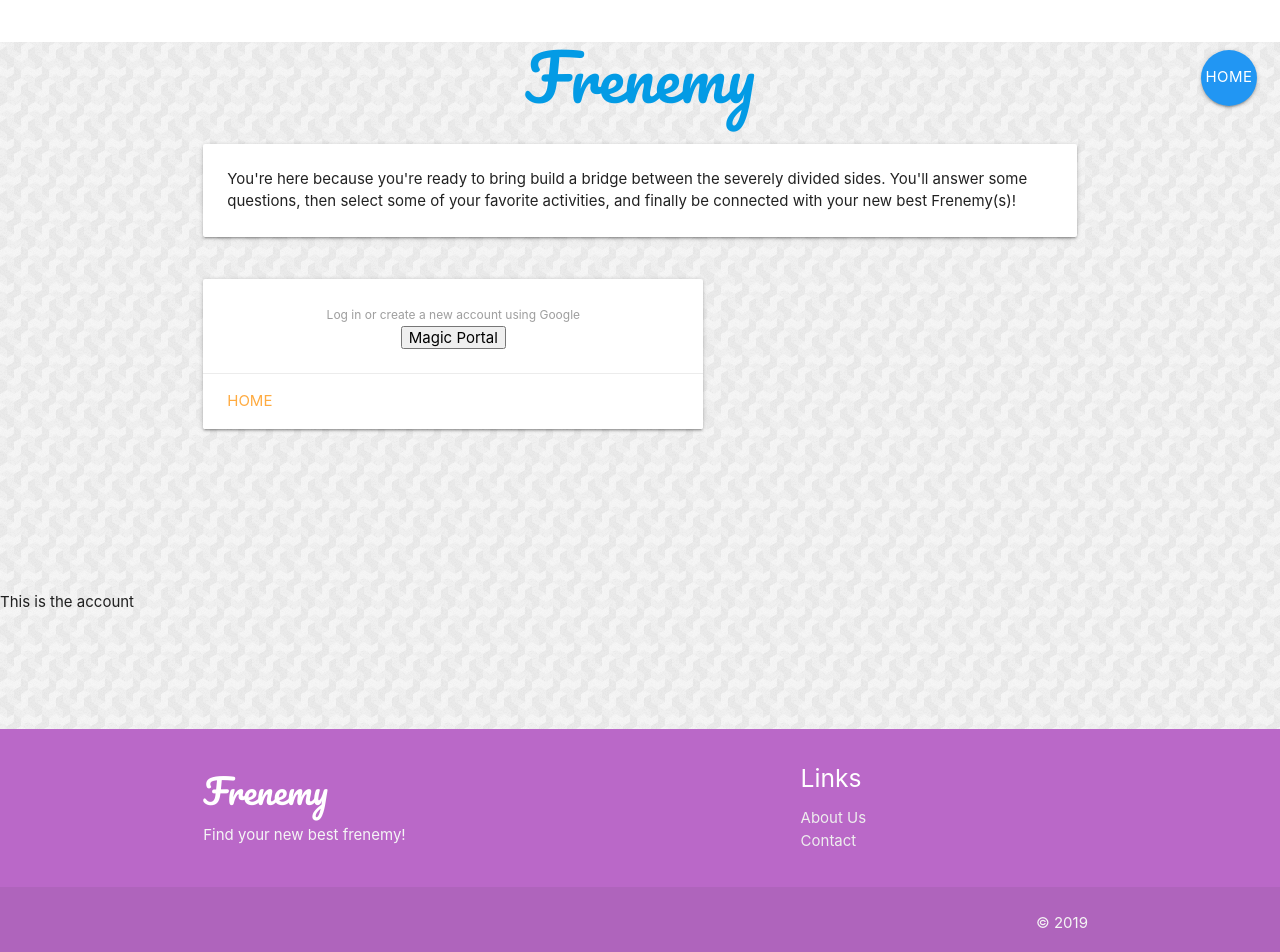
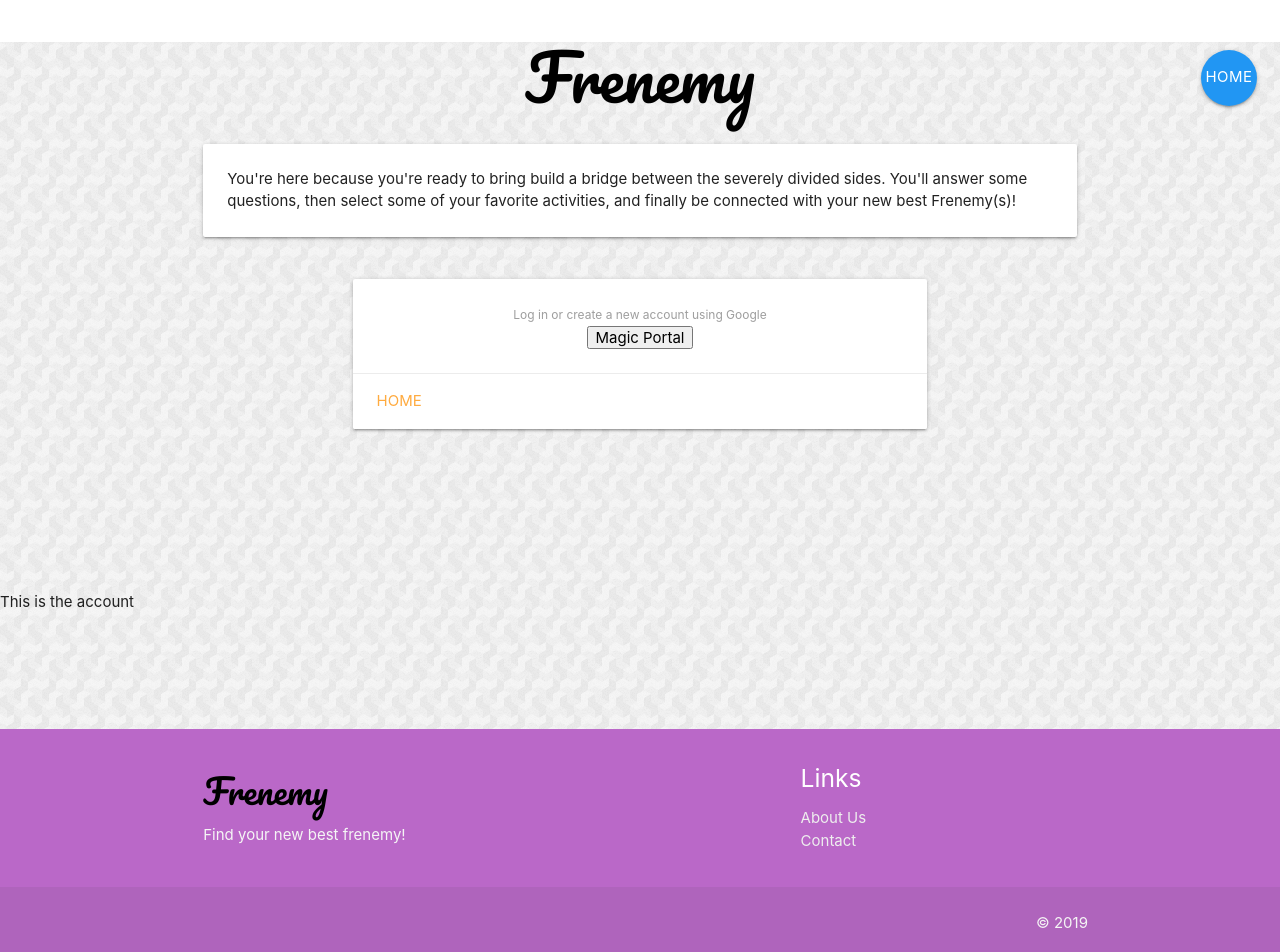
Before and after one commit to center-aisle/middle-ground, a React (Create React App) app: page /user/account in a window 1280 px wide. Shown: the top 952 px of the page. Built offline with nearby package versions, Linux system fonts and the light colour scheme.

Commit message:
creating links to home page

```diff
--- a/src/components/footer/footer.css
+++ b/src/components/footer/footer.css
@@ -22,3 +22,7 @@ h4 {
     /* min-height: 100vh; */
     position: relative;
 }
+
+.black-text:hover {
+  background-color: #2bbbad;
+}
--- a/src/components/footer/footer.tsx
+++ b/src/components/footer/footer.tsx
@@ -7,7 +7,7 @@ function Footer() {
     <div className='container'>
       <div className='row'>
         <div className='col l6 s12'>
-          <h4 className='white-text'>Frenemy</h4>
+          <h4 className='white-text'><a className='black-text text-lighten-4' href='/'>Frenemy</a></h4>
           <p className='grey-text text-lighten-4'>  Find your new best frenemy!</p>
         </div>
         <div className='col l4 offset-l2 s12'>
--- a/src/components/header/header.tsx
+++ b/src/components/header/header.tsx
@@ -4,7 +4,7 @@ import './header.css';
 function Header() {
 	return (
 		<div className='main-container'>
-			<h1><a href="/">Frenemy</a></h1>
+			<h1><a className='black-text' href='/'>Frenemy</a></h1>
 		</div>
 	);
 }
--- a/src/components/login/login.tsx
+++ b/src/components/login/login.tsx
@@ -4,7 +4,9 @@ function Login() {
 	return (
 		<div className='container'>
             <div className='row'>
-                <div className='col s12 m7'>
+            <div className='col m2'></div>
+
+                <div className='col s12 m8'>
                     <div className='card'>
                         <div className='card-content center'>
                             {/* <a href="/auth/openidconnect/return">User account link</a> */}
@@ -23,6 +25,8 @@ function Login() {
                         </div>
                     </div>
                 </div>
+                <div className='col m2'></div>
+
 			</div>
             <br></br>
             <br></br>
--- a/src/pages/user.tsx
+++ b/src/pages/user.tsx
@@ -50,7 +50,7 @@ React.Component<any, ComponentState> {
 
 			<div className='row'>
 			<div className='col m1'></div>
-				<div className='col s12 m5'>
+				<div className='col s12 m10'>
 					<h2 className='header'>{match.name}</h2>
 
 						<div className='card horizontal'>
```
Lines whose indentation alone changed are shown as unchanged.
